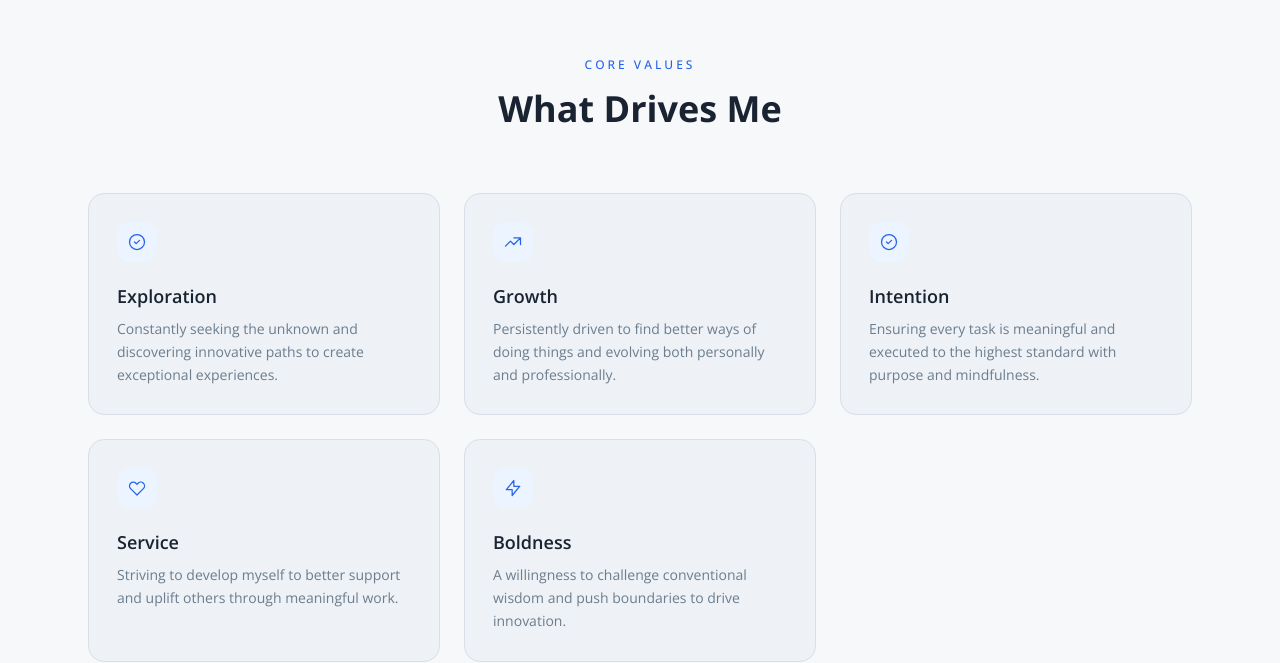
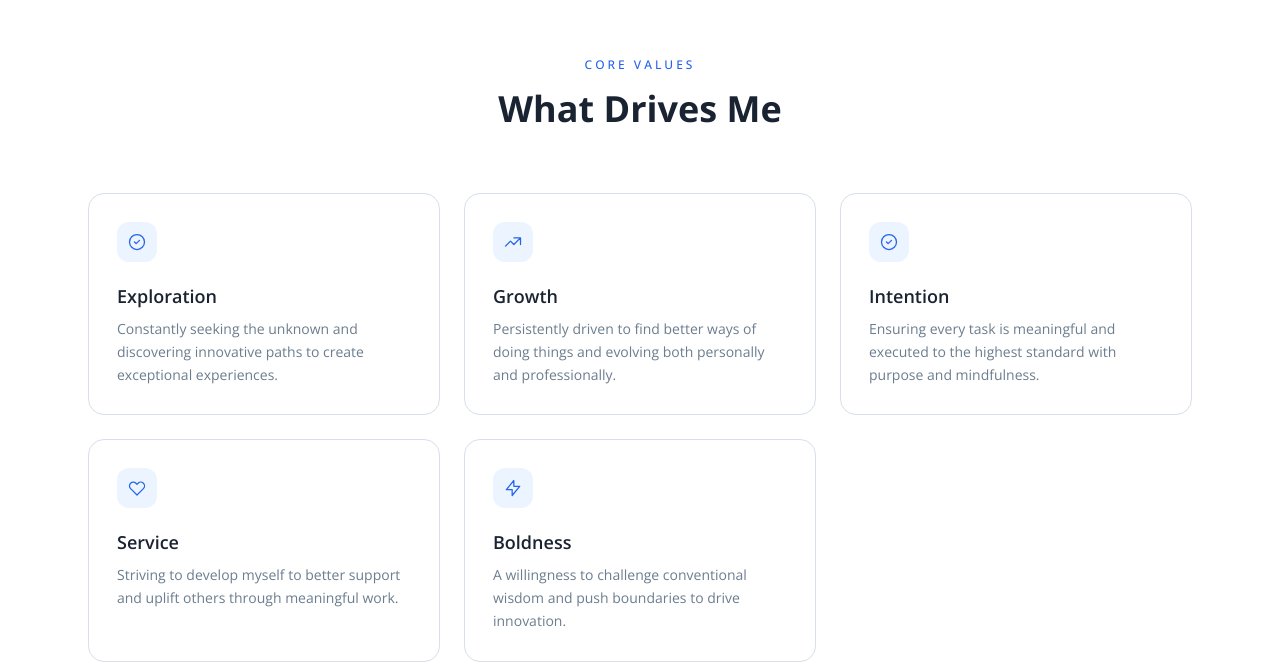
Before and after one commit to ampy1000/website, a Next.js app: page / in a window 1280 px wide. Shown: the part 978-1641 px from the top of the page. Built offline with nearby package versions, Linux system fonts and the light colour scheme.

Commit message:
style: update all backgrounds to pure white
Change all background colors to white and adjust borders as separators

```diff
--- a/src/app/globals.css
+++ b/src/app/globals.css
@@ -3,8 +3,8 @@
 :root {
   /* Light palette tokens — inverted from dark interface design system */
   --void: #FFFFFF;
-  --obsidian: #F7F8FA;
-  --gunmetal: #EEF1F5;
+  --obsidian: #FFFFFF;
+  --gunmetal: #FFFFFF;
   --slate: #D8DFE8;
   --pewter: #6B7D8E;
   --silver: #4B5563;
```
